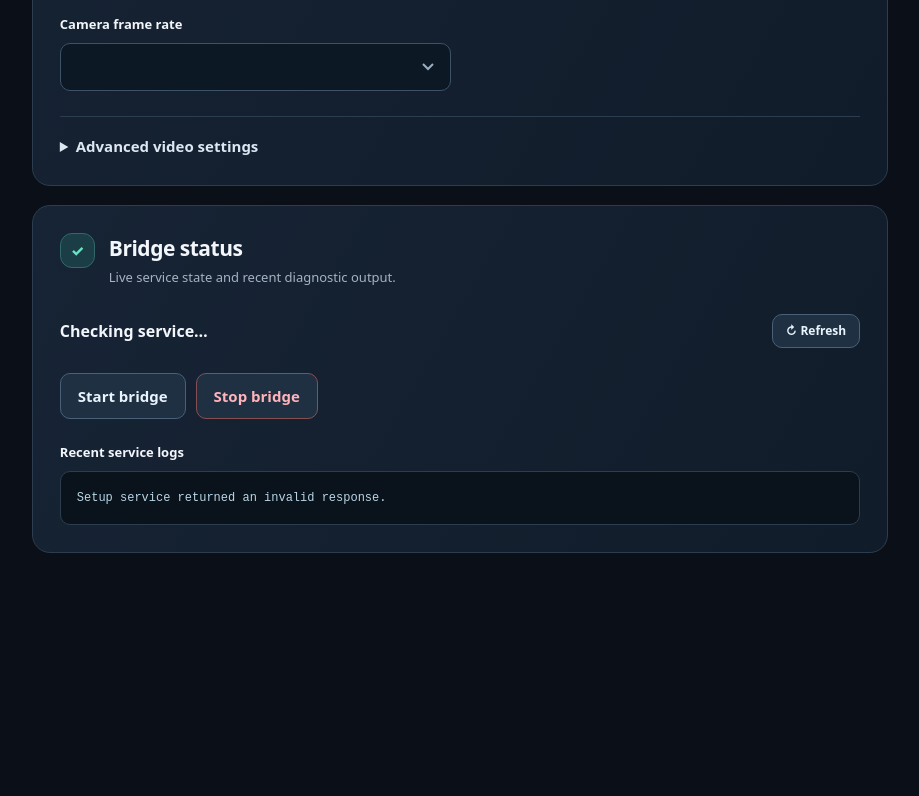
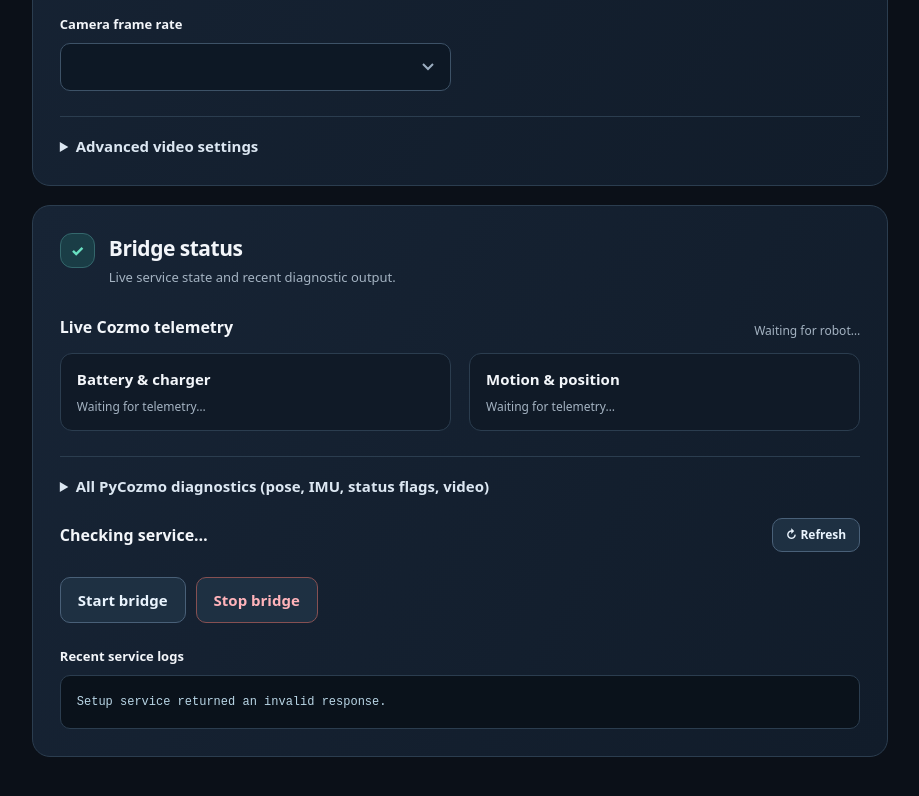
Before and after one commit to legop3/cozmo-roverd, a plain HTML site: page cozmo_roverd/web/index.html in a window 1280 px wide. Shown: the part 1851-2647 px from the top of the page, without its empty margins (315-1234 px from the left). Before the commit the page ends 2605 px from the top, so only its background shows below. Drawn offline with Linux system fonts and the light colour scheme; no server answers.

Commit message:
Expose detailed robot state and PyCozmo diagnostics in web UI

```diff
--- a/cozmo_roverd/web/index.html
+++ b/cozmo_roverd/web/index.html
@@ -130,6 +130,16 @@
     </section>
     <section id="monitor">
       <div class="section-head"><span class="section-number">✓</span><div><h2>Bridge status</h2><p>Live service state and recent diagnostic output.</p></div></div>
+      <div class="heading-row"><h3>Live Cozmo telemetry</h3><span class="hint" id="telemetry-age">Waiting for robot…</span></div>
+      <div class="grid" id="telemetry-cards" aria-live="off" style="margin:12px 0 23px">
+        <div class="switch-row"><div><strong>Battery &amp; charger</strong><p class="hint">Waiting for telemetry…</p></div></div>
+        <div class="switch-row"><div><strong>Motion &amp; position</strong><p class="hint">Waiting for telemetry…</p></div></div>
+      </div>
+      <details>
+        <summary>All PyCozmo diagnostics (pose, IMU, status flags, video)</summary>
+        <pre class="log" id="telemetry-raw" aria-label="Raw robot telemetry">Waiting for robot…</pre>
+      </details>
+      <div style="height:20px"></div>
       <div class="heading-row"><h3 id="service-label">Checking service…</h3><button class="btn sm" type="button" id="refresh-status">↻ Refresh</button></div>
       <div class="actions"><button id="start-service" class="btn" type="button">Start bridge</button><button id="stop-service" class="btn danger" type="button">Stop bridge</button></div>
       <label style="margin-top:24px" for="logs">Recent service logs</label><div class="log" id="logs" role="log" aria-live="off">Loading logs…</div>
```
